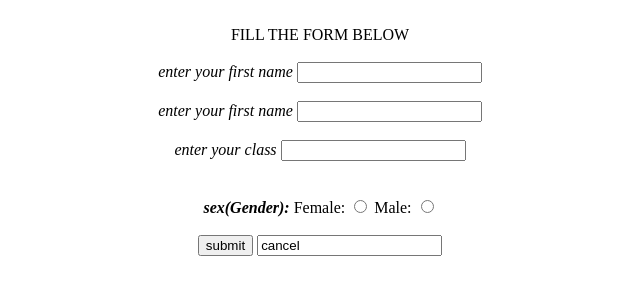
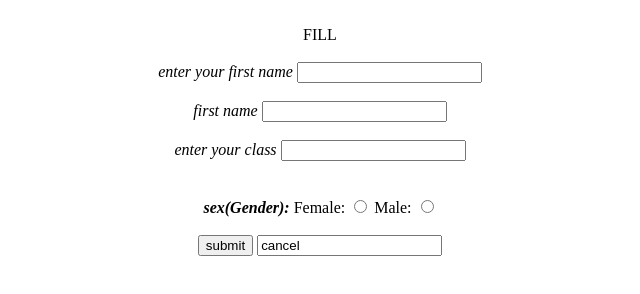
Before and after one commit to urgirlbelinda/belinda, a plain HTML site: page belinda6.html in a window 1280 px wide. Shown: the whole page, without its empty margins (320-960 px from the left). Drawn offline with Linux system fonts and the light colour scheme.

Commit message:
Update belinda6.html

```diff
--- a/belinda6.html
+++ b/belinda6.html
@@ -1,10 +1,11 @@
 <!DOCTYPE html>
 <html>
     <head>
+    </head>
         <div>
             <br>
           </div>
-     <body align="center"><ul1>FILL THE FORM BELOW</ul1>
+     <body align="center"><ul1>FILL</ul1>
         <div>
             <br>
           </div>
@@ -19,7 +20,7 @@
                 <br>
               </div>
               <div>
-                <label for="fname"><i>enter your first name</i></label>
+                <label for="fname"><i> first name</i></label>
                 <input type="text" id="Fname" name="Fname">
               </div>
               <div>
```
